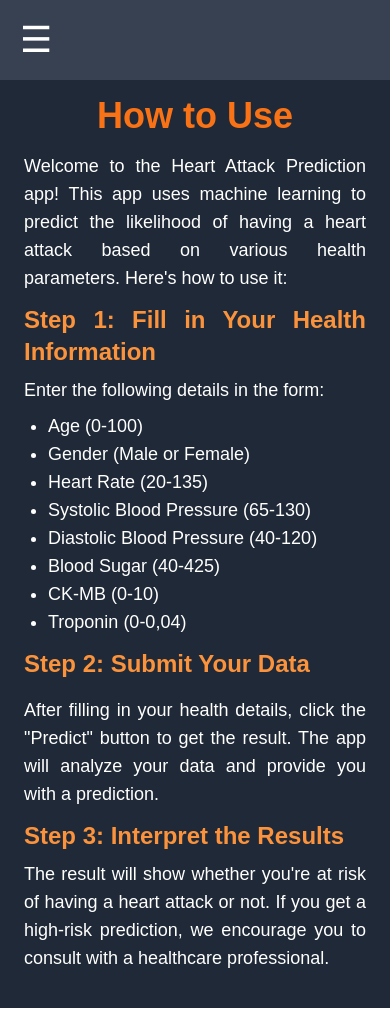
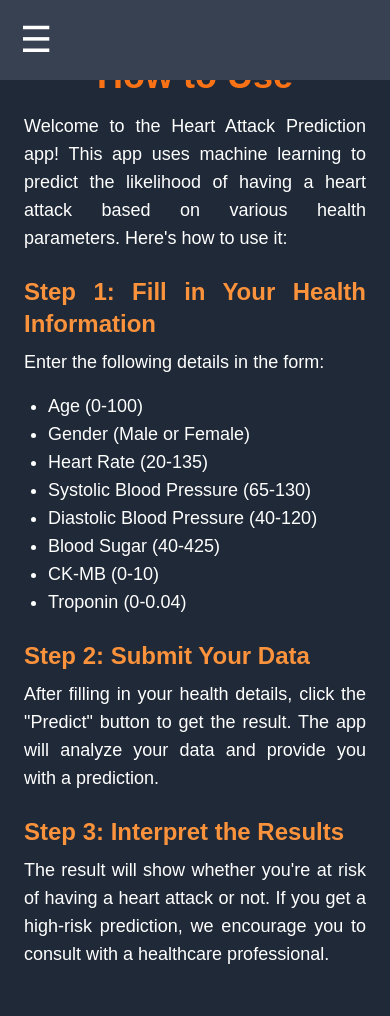
Before and after one commit to Bagasspam/heart-attack-prediction, a Next.js app: page /howtouse in a window 390 px wide. Built offline with nearby package versions, Linux system fonts and the light colour scheme.

Commit message:
update error

```diff
--- a/app/howtouse/page.tsx
+++ b/app/howtouse/page.tsx
@@ -2,25 +2,29 @@ import React from "react";
 
 const HowToUse = () => {
   return (
-    <div className="mt-10 md:mt-0 w-full min-h-screen bg-gray-800 text-white p-6 flex flex-col items-center justify-center">
-      <div className="w-full md:w-3/4 lg:w-1/2 ">
-        <h1 className="text-4xl md:text-6xl font-bold mt-8 mb-4 text-center text-orange-500">
+    <div className="w-full min-h-screen bg-gray-800 text-white p-6 flex flex-col items-center justify-center">
+      <div className="w-full md:w-3/4 lg:w-1/2">
+        <h1 className="text-4xl md:text-6xl font-bold text-center text-orange-500 mt-8 mb-4">
           How to Use
         </h1>
+
         <div className="max-w-4xl mx-auto text-justify">
-          <p className="text-lg md:text-xl mb-3">
+          {/* Introduction Section */}
+          <p className="text-lg md:text-xl mb-6">
             Welcome to the Heart Attack Prediction app! This app uses machine
             learning to predict the likelihood of having a heart attack based on
-            various health parameters. Here's how to use it:
+            various health parameters. Here&apos;s how to use it:
           </p>
 
-          <h2 className="text-2xl md:text-3xl font-bold mb-2 text-orange-400">
+          {/* Step 1 */}
+          <div className="mb-6">
+            <h2 className="text-2xl md:text-3xl font-bold text-orange-400 mb-2">
               Step 1: Fill in Your Health Information
             </h2>
-          <p className="text-lg md:text-xl mb-2">
+            <p className="text-lg md:text-xl mb-4">
               Enter the following details in the form:
             </p>
-          <ul className="list-disc pl-6 text-lg md:text-xl mb-3">
+            <ul className="list-disc pl-6 text-lg md:text-xl">
               <li>Age (0-100)</li>
               <li>Gender (Male or Female)</li>
               <li>Heart Rate (20-135)</li>
@@ -28,26 +32,33 @@ const HowToUse = () => {
               <li>Diastolic Blood Pressure (40-120)</li>
               <li>Blood Sugar (40-425)</li>
               <li>CK-MB (0-10)</li>
-            <li>Troponin (0-0,04)</li>
+              <li>Troponin (0-0.04)</li>
             </ul>
+          </div>
 
-          <h2 className="text-2xl md:text-3xl font-bold mb-4 text-orange-400">
+          {/* Step 2 */}
+          <div className="mb-6">
+            <h2 className="text-2xl md:text-3xl font-bold text-orange-400 mb-2">
               Step 2: Submit Your Data
             </h2>
-          <p className="text-lg md:text-xl mb-3">
-            After filling in your health details, click the "Predict" button to
-            get the result. The app will analyze your data and provide you with
-            a prediction.
+            <p className="text-lg md:text-xl mb-4">
+              After filling in your health details, click the
+              &quot;Predict&quot; button to get the result. The app will analyze
+              your data and provide you with a prediction.
             </p>
+          </div>
 
-          <h2 className="text-2xl md:text-3xl font-bold mb-2 text-orange-400">
+          {/* Step 3 */}
+          <div className="mb-6">
+            <h2 className="text-2xl md:text-3xl font-bold text-orange-400 mb-2">
               Step 3: Interpret the Results
             </h2>
-          <p className="text-lg md:text-xl mb-3">
-            The result will show whether you're at risk of having a heart attack
-            or not. If you get a high-risk prediction, we encourage you to
-            consult with a healthcare professional.
+            <p className="text-lg md:text-xl mb-4">
+              The result will show whether you&apos;re at risk of having a heart
+              attack or not. If you get a high-risk prediction, we encourage you
+              to consult with a healthcare professional.
             </p>
+          </div>
         </div>
       </div>
     </div>
```
Lines whose indentation alone changed are shown as unchanged.
